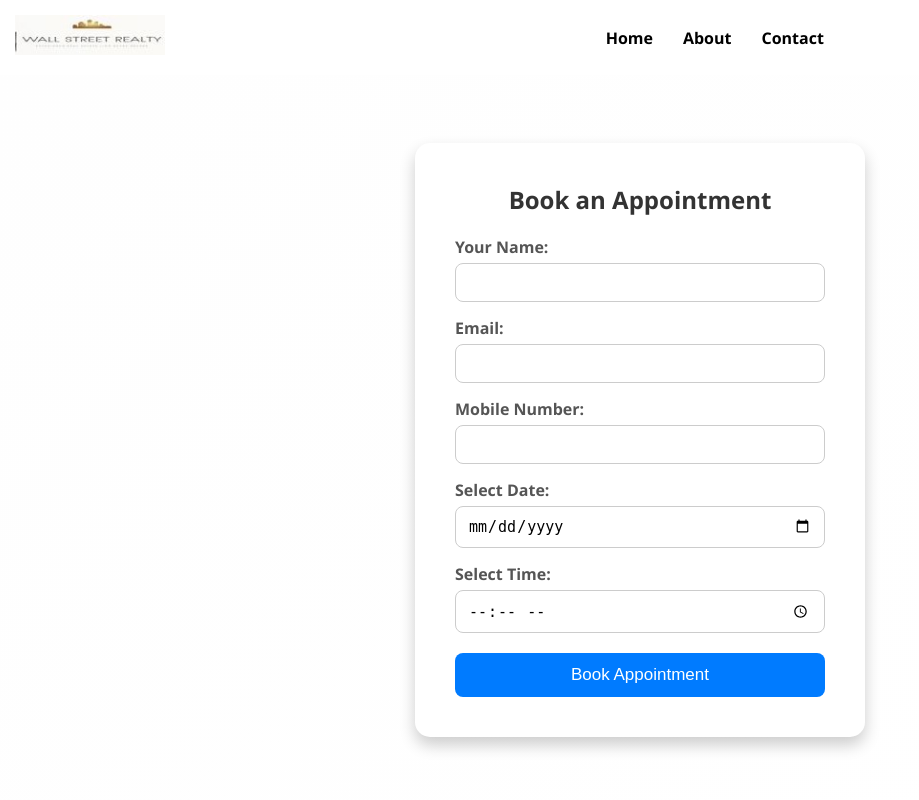
After one commit to Shruti9877/WallStreetReality, a PHP site: page /times.html in a window 1280 px wide. The commit adds this page. Shown: the whole page, without its empty margins (0-919 px from the left). Run offline with PHP 8.4, Linux system fonts and the light colour scheme.

Commit message:
add appointment option in profilr

```diff
--- a/admin/add_proparty.html
+++ b/admin/add_proparty.html
@@ -57,12 +57,12 @@
 
     <div class="form-group">
       <label>Property Title:</label>
-      <input type="text" name="title" required>
+      <input type="text" name="title"  required>
     </div>
 
     <div class="form-group">
       <label>Price (INR):</label>
-      <input type="number" name="price" required>
+      <input type="number" name="price"  required>
     </div>
 
     <div class="form-group">
--- a/admin/edit_property.php
+++ b/admin/edit_property.php
@@ -187,7 +187,7 @@ try {
 
     <label>Current Image:</label>
     <?php if (!empty($property['image'])): ?>
-      <img src="admin/uploads/<?php echo htmlspecialchars($property['image']); ?>" alt="Property Image">
+      <img src="uploads/<?php echo htmlspecialchars($property['image']); ?>" alt="Property Image">
     <?php else: ?>
       <p>No image uploaded.</p>
     <?php endif; ?>
--- a/profile.html
+++ b/profile.html
@@ -164,6 +164,7 @@ body {
                         <a href="aboutus.html">About</a>
                         <a href="contact.html">Contact</a>
                         <a href="wishlist.html">Wishlist</a>
+                        <a href="times.html">Appointment</a>
                     </div>
                     <a href="logout.php" class="logout">Logout</a>
                 </div>
--- /dev/null
+++ b/times.html
@@ -0,0 +1,258 @@
+<!DOCTYPE html>
+<html lang="en">
+<head>
+  <meta charset="UTF-8">
+  <meta name="viewport" content="width=device-width, initial-scale=1">
+  <title>Appointment Booking</title>
+  <style>
+    * {
+      margin: 0;
+      padding: 0;
+      box-sizing: border-box;
+    }
+
+    body {
+      font-family: 'Segoe UI', Tahoma, Geneva, Verdana, sans-serif;
+      background: linear-gradient(135deg, #fefefe, #ffffff);
+      min-height: 100vh;
+      display: flex;
+      justify-content: center;
+      align-items: center;
+      padding: 20px;
+      flex-direction: column;
+    }
+
+    /* Navbar Styles */
+    nav {
+      width: 100%;
+      background-color: #ffffff;
+      padding: 15px;
+      position: fixed;
+      top: 0;
+      left: 0;
+      z-index: 1000;
+      display: flex;
+      justify-content: space-between; /* To align the logo to the left */
+      align-items: center;
+    }
+
+    nav .logo img {
+      height: 40px; /* Adjust the logo size */
+      width: auto;
+    }
+
+    nav ul {
+      list-style: none;
+      display: flex;
+      margin: 0;
+      justify-content: center; /* To center the navigation links */
+      flex-grow: 1; /* To make the links take the available space */
+    }
+
+    nav ul li {
+      margin: 0 15px;
+    }
+
+    nav ul li a {
+      color: rgb(0, 0, 0);
+      text-decoration: none;
+      font-weight: 600;
+      font-size: 16px;
+    }
+
+    nav ul li a:hover {
+      text-decoration: #ff793b;
+    }
+
+    /* Main Content */
+    .container {
+      background: white;
+      padding: 2.5rem;
+      border-radius: 15px;
+      width: 100%;
+      max-width: 450px;
+      box-shadow: 0 8px 16px rgba(0,0,0,0.2);
+      text-align: center;
+      animation: fadeIn 1s ease-in;
+      margin-top: 80px; /* To give space for the navbar */
+    }
+
+    @keyframes fadeIn {
+      from {opacity: 0;}
+      to {opacity: 1;}
+    }
+
+    h2, h3 {
+      margin-bottom: 20px;
+      color: #333;
+    }
+
+    form label {
+      display: block;
+      margin-top: 15px;
+      margin-bottom: 5px;
+      font-weight: 600;
+      text-align: left;
+      color: #555;
+    }
+
+    form input {
+      width: 100%;
+      padding: 10px 12px;
+      border: 1px solid #ccc;
+      border-radius: 8px;
+      font-size: 15px;
+      transition: border 0.3s;
+    }
+
+    form input:focus {
+      border-color: #007bff;
+      outline: none;
+    }
+
+    button {
+      margin-top: 20px;
+      width: 100%;
+      background: #007bff;
+      color: white;
+      padding: 12px;
+      font-size: 17px;
+      border: none;
+      border-radius: 8px;
+      cursor: pointer;
+      transition: background 0.3s;
+    }
+
+    button:hover {
+      background: #0056b3;
+    }
+
+    .hidden {
+      display: none;
+    }
+
+    #appointmentDetails {
+      margin-top: 20px;
+      text-align: center;
+      color: #28a745;
+      font-size: 16px;
+      line-height: 1.6;
+    }
+
+    #backButton {
+      margin-top: 15px;
+      background: #6c757d;
+    }
+
+    #backButton:hover {
+      background: #5a6268;
+    }
+  </style>
+</head>
+<body>
+
+<!-- Navbar -->
+<nav>
+  <div class="logo">
+    <img src="photos/es4.jpg" alt="Logo"> <!-- Replace with your logo image path -->
+  </div>
+  <ul>
+    <li><a href="home.phps">Home</a></li>
+    <li><a href="aboutus.html">About</a></li>
+    <li><a href="contact.html">Contact</a></li>
+  </ul>
+</nav>
+
+<!-- Appointment Booking Form -->
+<div class="container">
+    <h2>Book an Appointment</h2>
+
+    <form id="appointmentForm">
+      <label for="name">Your Name:</label>
+      <input type="text" name="name" id="name" required>
+
+      <label for="email">Email:</label>
+      <input type="email" name="email" id="email" required>
+
+      <label for="mobile">Mobile Number:</label>
+      <input type="text" name="mobile" id="mobile" required>
+
+      <label for="date">Select Date:</label>
+      <input type="date" name="date" id="date" required>
+
+      <label for="time">Select Time:</label>
+      <input type="time" name="time" id="time" required>
+
+      <button type="submit">Book Appointment</button>
+    </form>
+
+    <div id="appointmentDetails" class="hidden"></div>
+
+    <div id="backButton" class="hidden">
+      <button onclick="window.history.back();">Go Back</button>
+    </div>
+</div>
+
+<script>
+const form = document.getElementById('appointmentForm');
+const appointmentDetails = document.getElementById('appointmentDetails');
+const backButton = document.getElementById('backButton');
+
+form.addEventListener('submit', function(event) {
+  event.preventDefault();
+
+  const formData = new FormData(form);
+
+  // Get the current date and time
+  const currentDate = new Date();
+  const selectedDate = new Date(document.getElementById('date').value + 'T' + document.getElementById('time').value);
+
+  // Check if the selected date is at least 24 hours ahead
+  const timeDifference = selectedDate - currentDate;
+  const hoursDifference = timeDifference / (1000 * 60 * 60); // Convert milliseconds to hours
+
+  if (hoursDifference < 24) {
+    alert("You cannot book an appointment less than 24 hours in advance.");
+    return; // Prevent form submission
+  }
+
+  fetch('book.php', {
+    method: 'POST',
+    body: formData
+  })
+  .then(response => response.text())
+  .then(data => {
+    const name = document.getElementById('name').value.trim();
+    const email = document.getElementById('email').value.trim();
+    const mobile = document.getElementById('mobile').value.trim();
+    const date = document.getElementById('date').value;
+    const time = document.getElementById('time').value;
+
+    appointmentDetails.innerHTML = `
+      <h3>Appointment Confirmed!</h3>
+      <p><strong>Name:</strong> ${name}</p>
+      <p><strong>Email:</strong> ${email}</p>
+      <p><strong>Mobile:</strong> ${mobile}</p>
+      <p><strong>Date:</strong> ${date}</p>
+      <p><strong>Time:</strong> ${time}</p>
+      <em>${data}</em> <!-- Message from book.php -->
+    `;
+
+    form.classList.add('hidden');
+    appointmentDetails.classList.remove('hidden');
+    backButton.classList.remove('hidden');
+  })
+  .catch(error => {
+    alert('Error booking appointment. Please try again.');
+    console.error(error);
+  });
+});
+
+// Back Button Functionality
+backButton.addEventListener('click', function() {
+  window.history.back(); // Go back to the previous page
+});
+</script>
+
+</body>
+</html>
```
Also changed, not shown: book.php (added, +134 -0 lines), contact.html (+4 -4 lines), admin/uploads/1744004627_v1(1).jpg (added), admin/uploads/1744004689_v1(1).jpg (added), admin/uploads/1744004712_v1(1).jpg (added), admin/uploads/1744004752_v1(1).jpg (added), admin/uploads/1744005644_v10(3).jpg (added), admin/uploads/property_67f2bd9e11ad24.41095936.jpg (added), admin/uploads/property_67f361d50dabd5.73916785.jpg (added), admin/uploads/property_67f362b7d4a9a6.88584377.jpg (added), admin/uploads/property_67f3639f93e403.99383141.jpeg (added), admin/uploads/property_67f364b71326f1.22094400.jpg (added), admin/uploads/property_67f36728774911.70867447.jpg (added), uploads/flat.jpg (added), 2 more files.
